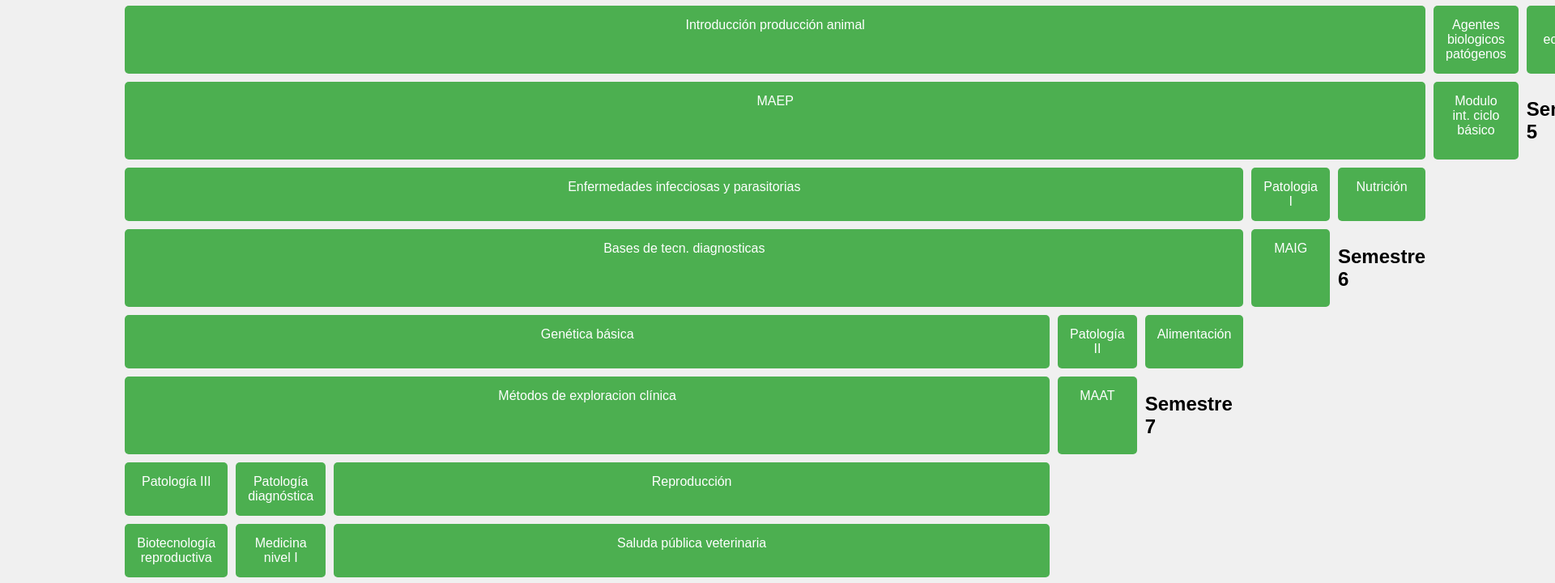
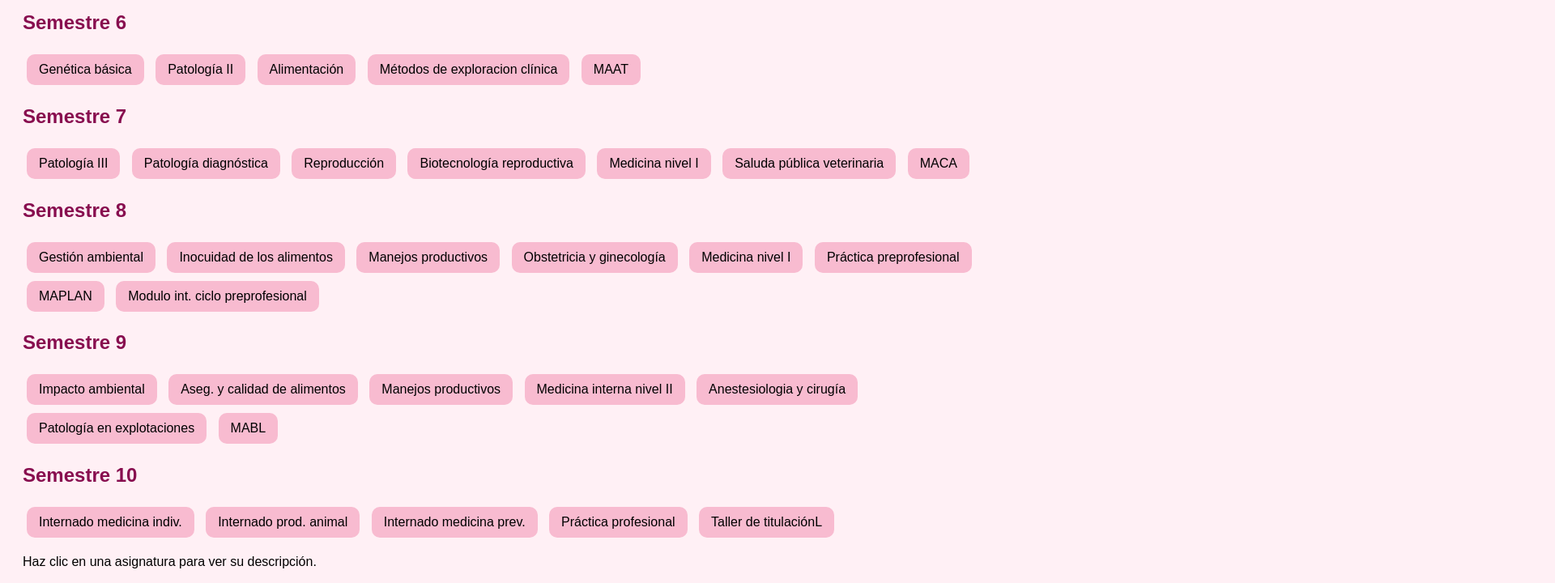
Before and after one commit to Meri1029/malla-med-veterinaria, a plain HTML site: page index.html in a window 1280 px wide. Shown: the part 875-1595 px from the top of the page at 81% size, 1920 px wide, since content can reach past the window. Drawn offline with Linux system fonts and the light colour scheme.

Commit message:
Update style.css

```diff
--- a/style.css
+++ b/style.css
@@ -1,45 +1,57 @@
-
 body {
-  font-family: Arial, sans-serif;
-  background: #f0f0f0;
+  font-family: sans-serif;
   padding: 20px;
+  background: #fff0f5;
 }
 
 h1 {
-  text-align: center;
+  color: #c2185b;
+}
+
+h2 {
+  color: #880e4f;
+}
+
+.malla {
   margin-bottom: 30px;
 }
 
-.malla {
-  display: grid;
-  grid-template-columns: repeat(3, 1fr);
-  gap: 10px;
-  margin-bottom: 20px;
-}
-
 .asignatura {
-  background: #4caf50;
-  color: white;
-  padding: 15px;
-  text-align: center;
-  border-radius: 5px;
+  display: inline-block;
+  padding: 10px 15px;
+  background: #f8bbd0;
+  border-radius: 10px;
+  margin: 5px;
   cursor: pointer;
   transition: background 0.3s;
 }
 
 .asignatura:hover {
-  background: #45a049;
-}
-
-#info {
-  background: white;
-  padding: 15px;
-  border: 1px solid #ccc;
-  border-radius: 5px;
+  background-color: #f48fb1;
 }
 
 .aprobado {
   text-decoration: line-through;
   opacity: 0.6;
-  background: #a5d6a7; /* verde claro */
 }
+
+.anual {
+  background: #e1bee7;
+}
+
+.practica {
+  background: #fce4ec;
+}
+
+.info {
+  margin-top: 30px;
+  font-weight: bold;
+}
+
+.progreso {
+  margin: 10px 0;
+  padding: 10px;
+  background: #f3e5f5;
+  border-radius: 8px;
+  font-weight: bold;
+}
```
